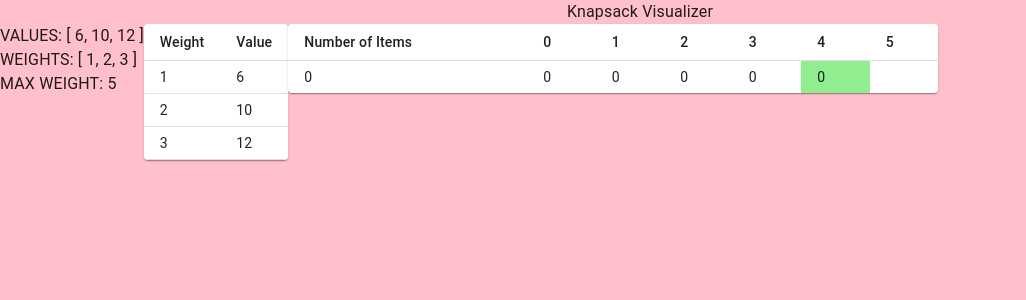
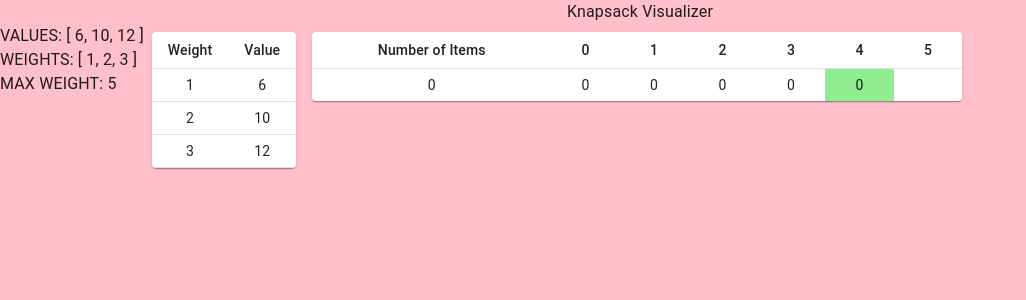
Before and after one commit to masaok/knapsack-web, a React (Create React App) app: page / in a window 1280 px wide. Shown: the top 300 px of the page, without its empty margins (0-1026 px from the left). Built offline with nearby package versions, Linux system fonts and the light colour scheme.

Commit message:
Added margins; centered all cells

```diff
--- a/src/pages/Dashboard/content/KnapsackDynamic/KnapsackDynamic.jsx
+++ b/src/pages/Dashboard/content/KnapsackDynamic/KnapsackDynamic.jsx
@@ -20,6 +20,10 @@ const useStyles = makeStyles(
     info: {
       display: 'flex',
       flexDirection: 'column',
+    },
+
+    table: {
+      margin: theme.spacing(1),
     },
 
     empty: {},
@@ -98,8 +102,6 @@ const KnapsackDynamic = props => {
   // const [table, setTable] = useState(new Array(NUM_ITEMS + 1))
 
   const timer = useCallback(() => {
-    // console.log(`S ${seconds} ROW ${row} COL ${col}`)
-    // tableDump(table)
     if (col <= maxCol) {
       console.log(`ROW ${row} COL ${col} (NEW COL)`)
       console.log(`CREATING NEW COL AT ROW ${row} AND COL ${col}`)
@@ -196,7 +198,8 @@ const KnapsackDynamic = props => {
         <div>WEIGHTS: {JSON.stringify(WEIGHTS, null, 2)}</div>
         <div>MAX WEIGHT: {MAX_WEIGHT}</div>
       </div>
-      <div>
+
+      <div className={classes.table}>
         <TableContainer component={Paper}>
           <Table aria-label="info table" size="small">
             <TableHead>
@@ -209,13 +212,14 @@ const KnapsackDynamic = props => {
               {VALUES.map((value, valueIndex) => {
                 return (
                   <TableRow key={valueIndex}>
-                    <TableCell component="th" scope="row">
+                    <TableCell component="th" scope="row" align="center">
                       {WEIGHTS[valueIndex]}
                     </TableCell>
                     <TableCell
                       className={valueIndex === addendValueIndex ? classes.sum : classes.empty}
                       component="th"
                       scope="row"
+                      align="center"
                     >
                       {value}
                     </TableCell>
@@ -227,14 +231,18 @@ const KnapsackDynamic = props => {
         </TableContainer>
       </div>
 
-      <div>
+      <div className={classes.table}>
         <TableContainer component={Paper}>
           <Table sx={{ minWidth: 650 }} aria-label="knapsack table" size="small">
             <TableHead>
               <TableRow>
-                <TableCell>Number of Items</TableCell>
+                <TableCell align="center">Number of Items</TableCell>
                 {[...Array(MAX_WEIGHT + 1).keys()].map((col, colIndex) => {
-                  return <TableCell key={colIndex}>{colIndex}</TableCell>
+                  return (
+                    <TableCell key={colIndex} align="center">
+                      {colIndex}
+                    </TableCell>
+                  )
                 })}
               </TableRow>
             </TableHead>
@@ -245,7 +253,7 @@ const KnapsackDynamic = props => {
                   sx={{ '&:last-child td, &:last-child th': { border: 0 } }}
                   // className={classes.latest}
                 >
-                  <TableCell component="th" scope="row" key={rowIndex}>
+                  <TableCell component="th" scope="row" key={rowIndex} align="center">
                     {rowIndex}
                   </TableCell>
                   {trow.map((tcol, colIndex) => {
@@ -268,6 +276,7 @@ const KnapsackDynamic = props => {
                             : classes.empty,
                           sumRow === rowIndex && sumCol === colIndex ? classes.sum : classes.empty
                         )}
+                        align="center"
                       >
                         {tcol}
                       </TableCell>
```
